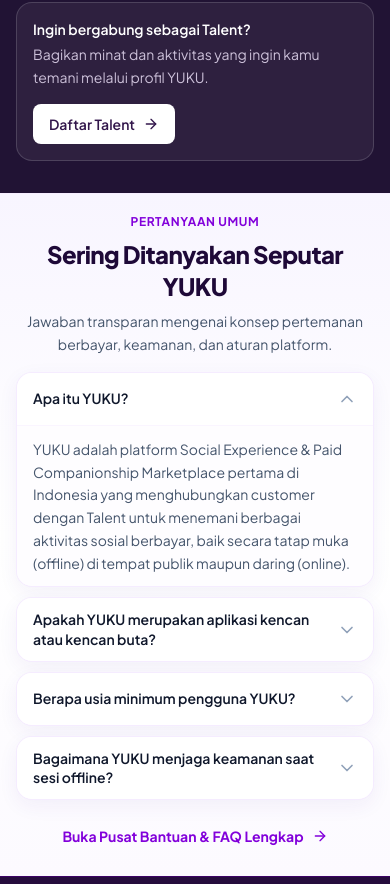
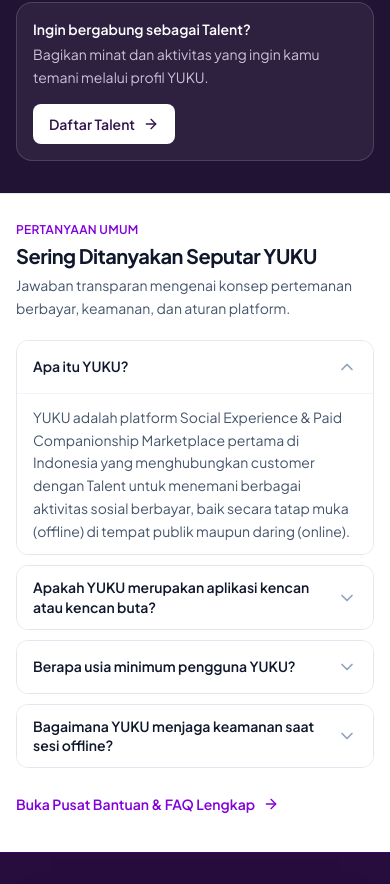
Before and after one commit to yukusocialindonesia-cpu/YUKU-SOCIAL-PRODUCTION, a React (Vite) app: page / in a window 390 px wide. Shown: the part 3663-4547 px from the top of the page. Built offline with nearby package versions, Linux system fonts and the light colour scheme; no server answers; the database is empty.

Commit message:
Simplify homepage FAQ styling for consistency

```diff
--- a/src/components/home/HomeFaqSection.tsx
+++ b/src/components/home/HomeFaqSection.tsx
@@ -14,31 +14,31 @@ export const HomeFaqSection: React.FC<HomeFaqSectionProps> = ({ onViewAllFaqClic
   };
 
   return (
-    <section className="py-5 md:py-20 bg-gradient-to-b from-[#F8F5FF] via-white to-[#FCFAFF] border-t border-purple-100/70">
+    <section className="border-t border-slate-200 bg-white py-7 sm:py-12">
       <div className="max-w-4xl mx-auto px-4 sm:px-6 lg:px-8">
-        <div className="text-center mb-4 md:mb-12">
-          <span className="text-xs font-bold text-purple-700 tracking-wider uppercase mb-2 block">
+        <div className="mb-5 max-w-2xl sm:mb-7">
+          <span className="mb-1 block text-xs font-semibold uppercase tracking-wide text-purple-700">
             Pertanyaan Umum
           </span>
-          <h2 className="text-2xl md:text-3xl font-extrabold text-[#1E0938] tracking-tight mb-2 md:mb-3">
+          <h2 className="text-xl font-bold tracking-tight text-slate-900 sm:text-2xl">
             Sering Ditanyakan Seputar YUKU
           </h2>
-          <p className="max-w-2xl mx-auto text-slate-600 text-sm leading-relaxed">
+          <p className="mt-1 text-sm leading-relaxed text-slate-600">
             Jawaban transparan mengenai konsep pertemanan berbayar, keamanan, dan aturan platform.
           </p>
         </div>
 
-        <div className="space-y-2.5 sm:space-y-3">
+        <div className="max-w-4xl space-y-2.5 sm:space-y-3">
           {FAQ_ITEMS.slice(0, 5).map((item, idx) => (
             <div
               key={item.q}
-              className={`border border-purple-100/80 rounded-2xl overflow-hidden bg-white shadow-[0_6px_20px_rgba(76,29,149,0.06)] transition-all duration-200 ${idx >= 4 ? 'hidden md:block' : ''}`}
+              className={`overflow-hidden rounded-xl border border-slate-200 bg-white transition-colors duration-200 ${idx >= 4 ? 'hidden md:block' : ''}`}
             >
               <button
                 type="button"
                 onClick={() => toggleItem(idx)}
                 aria-expanded={openIndex === idx}
-                className="w-full min-h-[52px] py-3 sm:py-4 px-4 sm:px-5 text-left flex items-center justify-between gap-4 font-semibold text-slate-900 hover:text-purple-700 transition-colors cursor-pointer bg-white hover:bg-purple-50/40"
+                className="flex min-h-[52px] w-full items-center justify-between gap-4 bg-white px-4 py-3 text-left font-semibold text-slate-900 transition-colors hover:bg-slate-50 hover:text-purple-700 sm:px-5 sm:py-4"
               >
                 <span className="text-sm sm:text-base leading-snug">{item.q}</span>
                 <ChevronDown
@@ -49,7 +49,7 @@ export const HomeFaqSection: React.FC<HomeFaqSectionProps> = ({ onViewAllFaqClic
               </button>
 
               {openIndex === idx && (
-                <div className="px-4 sm:px-5 py-3 sm:py-4 text-sm text-slate-600 leading-relaxed border-t border-purple-50 bg-[#FEFDFF]">
+                <div className="border-t border-slate-100 bg-white px-4 py-3 text-sm leading-relaxed text-slate-600 sm:px-5 sm:py-4">
                   {item.a}
                 </div>
               )}
@@ -57,10 +57,10 @@ export const HomeFaqSection: React.FC<HomeFaqSectionProps> = ({ onViewAllFaqClic
           ))}
         </div>
 
-        <div className="mt-4 sm:mt-8 text-center">
+        <div className="mt-4 max-w-4xl sm:mt-6">
           <button
             onClick={onViewAllFaqClick}
-            className="inline-flex min-h-10 items-center justify-center gap-2 rounded-full px-4 text-sm font-bold text-purple-700 hover:text-purple-900 hover:bg-purple-50 transition-colors cursor-pointer"
+            className="inline-flex min-h-10 items-center justify-center gap-2 text-sm font-semibold text-purple-700 transition-colors hover:text-purple-900"
           >
             <span>Buka Pusat Bantuan & FAQ Lengkap</span>
             <ArrowRight className="w-4 h-4" />
```
